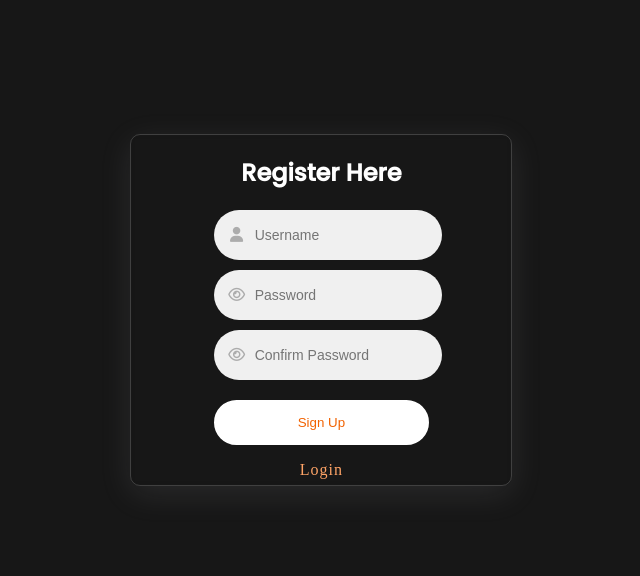
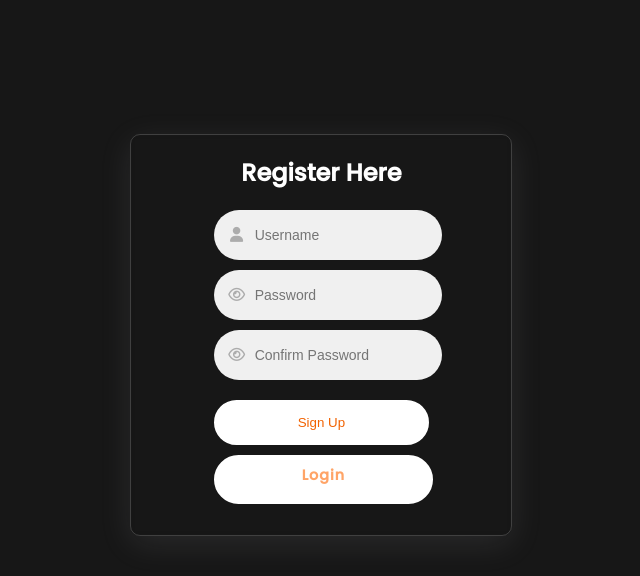
Before and after one commit to shreshthgoyal/Register, a website: page index.html in a window 1280 px wide. Shown: the whole page, without its empty margins (287-927 px from the left). Drawn offline with Linux system fonts and the light colour scheme; no server answers.

Commit message:
Update sign.css

```diff
--- a/sign.css
+++ b/sign.css
@@ -29,9 +29,37 @@ h2:hover{
     opacity: 0.4;
 }
 
+.btn2 {
+    width: 100%;
+    height: 45px;
+    max-width: 300px;
+    background: #fff;
+    border: 2px solid #fff;
+    border-radius: 25px;
+    color: #f26200;
+    cursor: pointer;
+    font-weight: 900;
+    transition: 0.3s;
+    margin-top: 10px;
+    font-size: 0.9em;
+
+}
+p {
+    font-family: 'Poppins', sans-serif;
+
+}
+.btn2 i {
+    font-size: 12px;
+    margin-left: 4px;
+}
+.btn2:hover {
+    background: none;
+    color: #fff;
+}
+
 .card
 {
-    height: 350px;
+    height: 400px;
     width: 380px;
   margin-top: 10%;
   margin-right: 5%;
```
